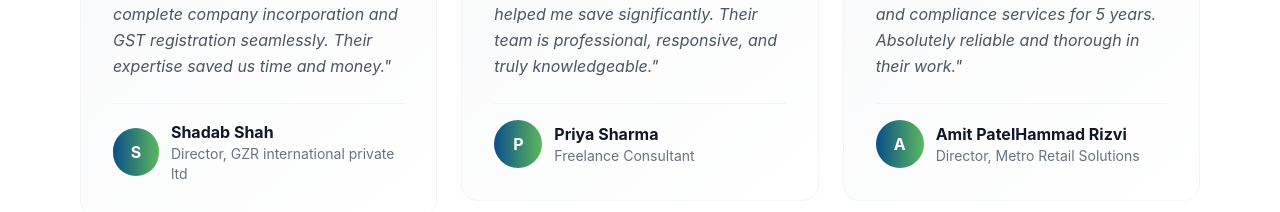
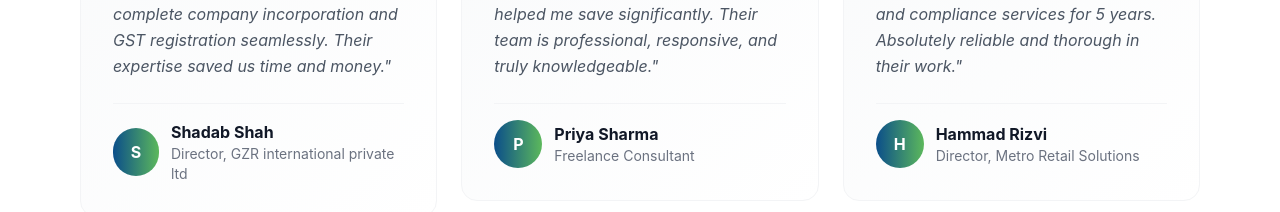
Before and after one commit to ishahshadab/sadiq-association, a Next.js app: page / in a window 1280 px wide. Shown: the part 5584-5796 px from the top of the page. Built offline with nearby package versions, Linux system fonts and the light colour scheme.

Commit message:
Update Testimonials.tsx

```diff
--- a/src/components/home/Testimonials.tsx
+++ b/src/components/home/Testimonials.tsx
@@ -18,7 +18,7 @@ const testimonials = [
     rating: 4.5,
   },
   {
-    name: 'Amit PatelHammad Rizvi',
+    name: 'Hammad Rizvi',
     role: 'Director, Metro Retail Solutions',
     text: 'We have been using their accounting and compliance services for 5 years. Absolutely reliable and thorough in their work.',
     rating: 5,
```
